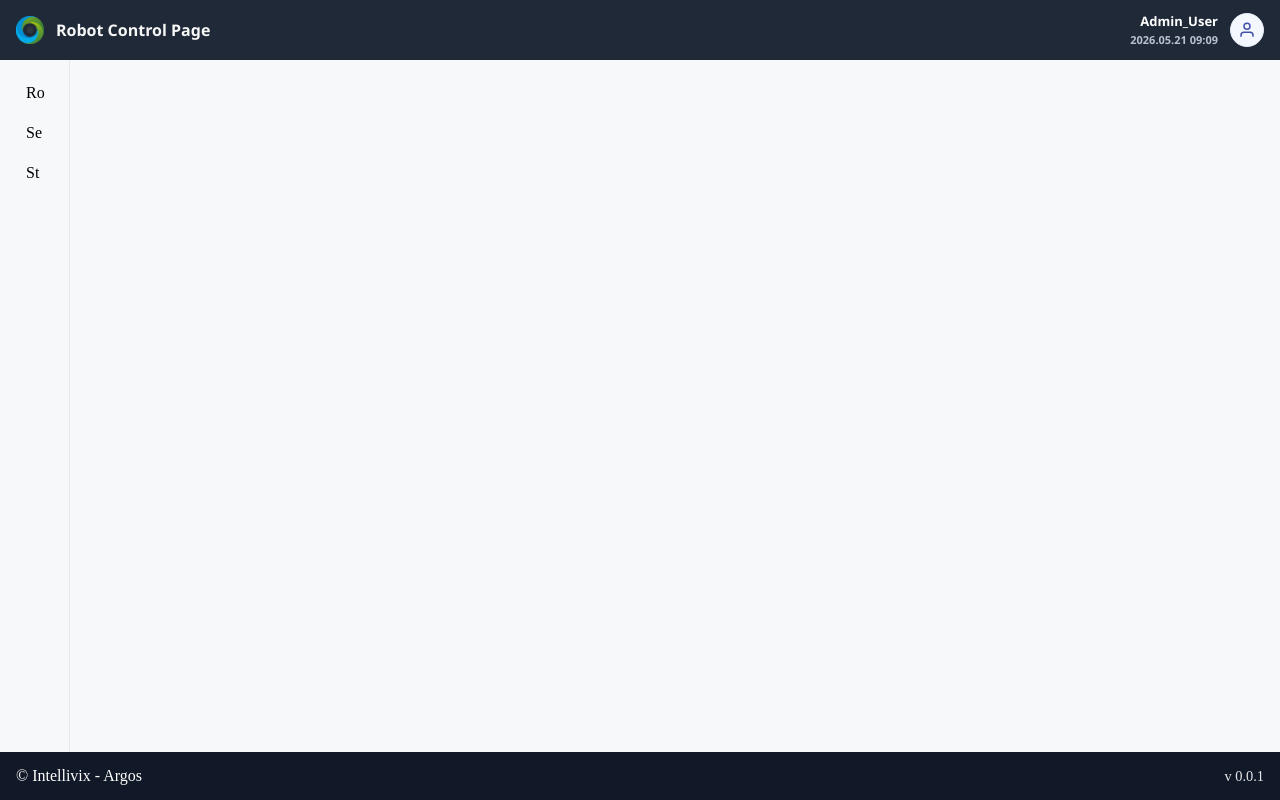
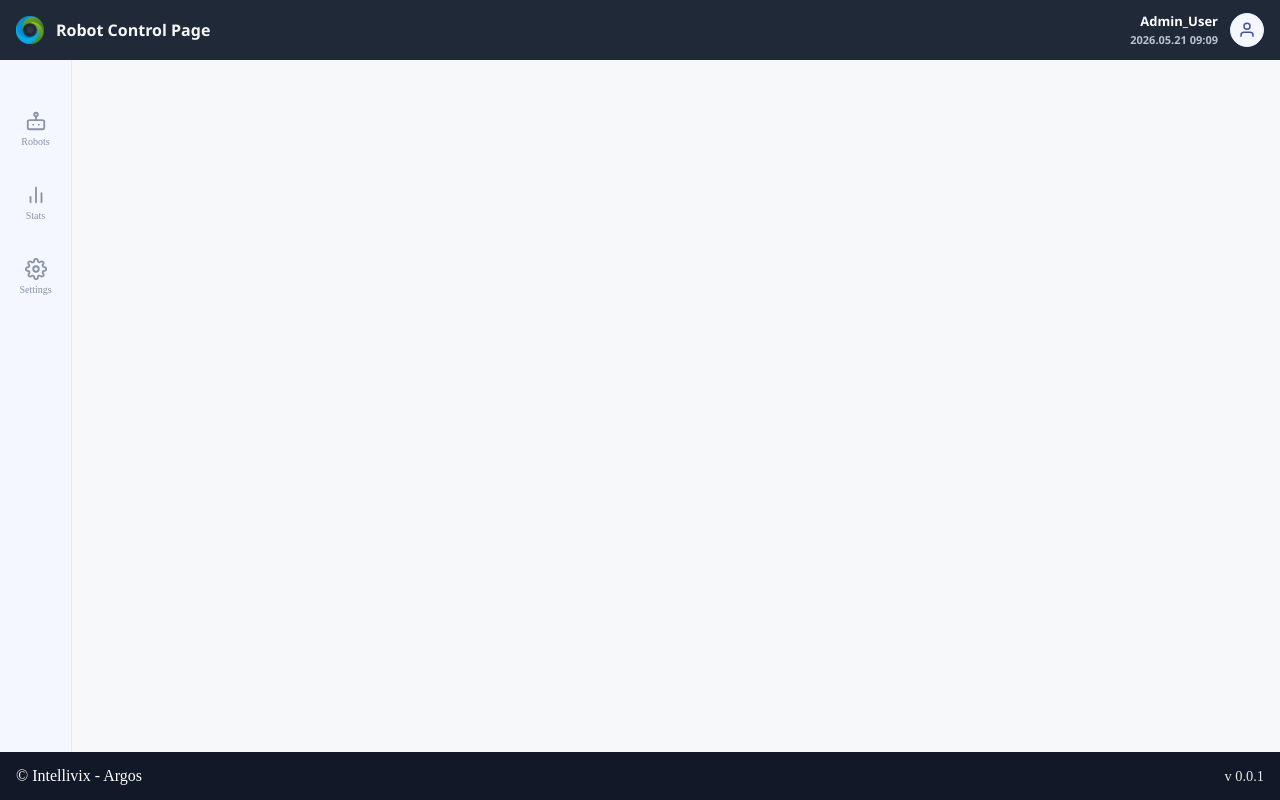
Before and after one commit to Acapellia/Robot_Core_Web, a Vue app: page / in a window 1280 px wide. Built offline with nearby package versions, Linux system fonts and the light colour scheme; no server answers.

Commit message:
[SIDEBAR] 사이드 바 디자인 변경

```diff
--- a/src/components/fixed_components/SidebarMenu.vue
+++ b/src/components/fixed_components/SidebarMenu.vue
@@ -2,25 +2,120 @@
   <aside class="sidebar-area">
     <nav class="sidebar-menu">
       <ul>
-        <li @click="go('/robots')">Ro</li>
-        <li @click="go('/settings')">Se</li>
-        <li @click="go('/statistics')">St</li>
+        <li
+          :class="{ active: currentPath === '/robots' }"
+          @click="go('/robots')"
+          title="Robot Control"
+        >
+          <svg xmlns="http://www.w3.org/2000/svg" width="22" height="22" viewBox="0 0 24 24" fill="none" stroke="currentColor" stroke-width="2" stroke-linecap="round" stroke-linejoin="round"><rect x="3" y="11" width="18" height="10" rx="2" /><circle cx="12" cy="5" r="2" /><path d="M12 7v4" /><path d="M9 16h.01" /><path d="M15 16h.01" /></svg>
+          <span class="menu-text">Robots</span>
+        </li>
+
+        <li
+          :class="{ active: currentPath === '/statistics' }"
+          @click="go('/statistics')"
+          title="Statistics"
+        >
+          <svg xmlns="http://www.w3.org/2000/svg" width="22" height="22" viewBox="0 0 24 24" fill="none" stroke="currentColor" stroke-width="2" stroke-linecap="round" stroke-linejoin="round"><line x1="18" y1="20" x2="18" y2="10"></line><line x1="12" y1="20" x2="12" y2="4"></line><line x1="6" y1="20" x2="6" y2="14"></line></svg>
+          <span class="menu-text">Stats</span>
+        </li>
+
+        <li
+          :class="{ active: currentPath === '/settings' }"
+          @click="go('/settings')"
+          title="Settings"
+        >
+          <svg xmlns="http://www.w3.org/2000/svg" width="22" height="22" viewBox="0 0 24 24" fill="none" stroke="currentColor" stroke-width="2" stroke-linecap="round" stroke-linejoin="round"><circle cx="12" cy="12" r="3"></circle><path d="M19.4 15a1.65 1.65 0 0 0 .33 1.82l.06.06a2 2 0 1 1-2.83 2.83l-.06-.06a1.65 1.65 0 0 0-1.82-.33 1.65 1.65 0 0 0-1 1.51V21a2 2 0 0 1-2 2 2 2 0 0 1-2-2v-.09A1.65 1.65 0 0 0 9 19.4a1.65 1.65 0 0 0-1.82.33l-.06.06a2 2 0 1 1-2.83-2.83l.06-.06a1.65 1.65 0 0 0 .33-1.82 1.65 1.65 0 0 0-1.51-1H3a2 2 0 0 1-2-2 2 2 0 0 1 2-2h.09A1.65 1.65 0 0 0 4.6 9a1.65 1.65 0 0 0-.33-1.82l-.06-.06a2 2 0 1 1 2.83-2.83l.06.06a1.65 1.65 0 0 0 1.82.33H9a1.65 1.65 0 0 0 1-1.51V3a2 2 0 0 1 2-2 2 2 0 0 1 2 2v.09a1.65 1.65 0 0 0 1 1.51 1.65 1.65 0 0 0 1.82-.33l.06-.06a2 2 0 1 1 2.83 2.83l-.06.06a1.65 1.65 0 0 0-.33 1.82V9a1.65 1.65 0 0 0 1.51 1H21a2 2 0 0 1 2 2 2 2 0 0 1-2 2h-.09a1.65 1.65 0 0 0-1.51 1z"></path></svg>
+          <span class="menu-text">Settings</span>
+        </li>
       </ul>
     </nav>
   </aside>
 </template>
 
 <script setup lang="ts">
-import { useRouter } from 'vue-router'
+import { computed } from 'vue'
+import { useRouter, useRoute } from 'vue-router'
+
 const router = useRouter()
+const route = useRoute()
+
+const currentPath = computed(() => route.path)
+
 const go = (path: string) => {
   router.push(path)
 }
 </script>
 
 <style scoped>
-/* local tweaks; main spacing in layout.css */
 .sidebar-area {
+  display: flex;
+  flex-direction: column;
+  align-items: center;
+  width: 72px;
   height: 100%;
+  background-color: #f4f7fe;
+  border-right: 1px solid #e9ecef;
+  /* 상단 탑바 높이와 균형을 맞추기 위해 상단 패딩을 조정 */
+  padding: 24px 0;
+  box-sizing: border-box;
+}
+
+.sidebar-menu {
+  width: 100%;
+}
+
+.sidebar-menu ul {
+  list-style: none;
+  padding: 0;
+  margin: 0;
+  display: flex;
+  flex-direction: column;
+  align-items: center;
+  gap: 12px;
+}
+
+.sidebar-menu li {
+  display: flex;
+  flex-direction: column;
+  align-items: center;
+  justify-content: center;
+  width: 56px;
+  height: 56px;
+  border-radius: 12px;
+  color: #8a92a6;
+  cursor: pointer;
+  transition: all 0.25s ease;
+  position: relative;
+}
+
+/* Hover 및 Active 스타일 유지 */
+.sidebar-menu li:hover {
+  color: #5c67f2;
+  background-color: #f0f3ff;
+}
+
+.sidebar-menu li.active {
+  color: #4338ca;
+  background-color: #eef2ff;
+  font-weight: 600;
+}
+
+/* Active 상태일 때 좌측 인디케이터 바 */
+.sidebar-menu li.active::before {
+  content: '';
+  position: absolute;
+  left: 0;
+  top: 16px;
+  bottom: 16px;
+  width: 4px;
+  background-color: #4338ca;
+  border-radius: 0 4px 4px 0;
+}
+
+.menu-text {
+  font-size: 10px;
+  margin-top: 4px;
+  font-weight: 500;
 }
 </style>
--- a/src/styles/layout.css
+++ b/src/styles/layout.css
@@ -1,5 +1,5 @@
 :root{
-  --layout-gap:10px;
+  --layout-gap:15px;
   --header-height:60px;
   --footer-height:48px;
   --sidebar-width:70px;
```
